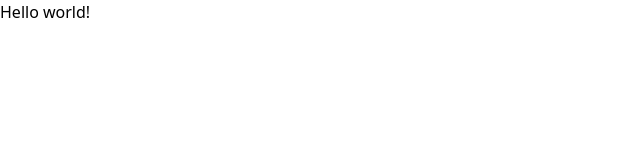
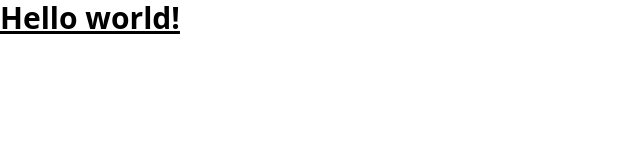
Before and after one commit to rfulton-lf/rfulton-lf.github.io, a website: page src/index.html in a window 1280 px wide. Shown: the whole page, without its empty margins (0-640 px from the left). Drawn offline with nearby package versions, Linux system fonts and the light colour scheme; files that its build step writes are made by us from their sources.

Commit message:
finally got tailwinds working

```diff
--- a/src/index.html
+++ b/src/index.html
@@ -3,7 +3,7 @@
 <head>
   <meta charset="UTF-8">
   <meta name="viewport" content="width=device-width, initial-scale=1.0">
-  <link href="/dist/output.css" rel="stylesheet">
+  <link href="./output.css" rel="stylesheet">
 </head>
 <body>
   <h1 class="text-3xl font-bold underline">
--- a/src/styles.css
+++ b/src/styles.css
@@ -1 +1,3 @@
 @tailwind base;
+@tailwind components;
+@tailwind utilities;
--- a/tailwind.config.js
+++ b/tailwind.config.js
@@ -1,6 +1,6 @@
 /** @type {import('tailwindcss').Config} */
 module.exports = {
-  content: ["./public/index.html"],
+  content: ["./src/index.html"],
   theme: {
     extend: {},
   },
```
Also changed, not shown: src/output.css (added).
